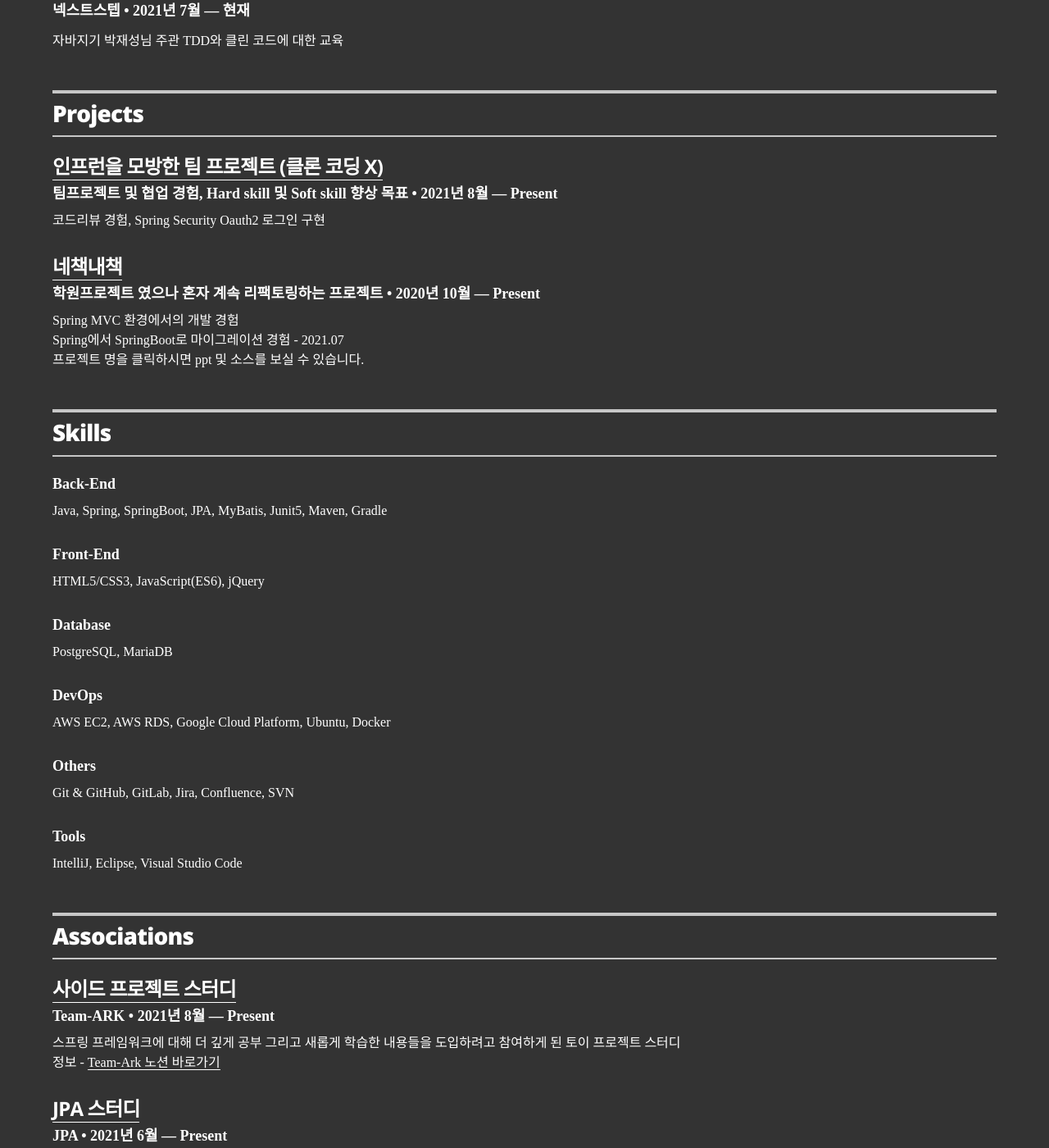
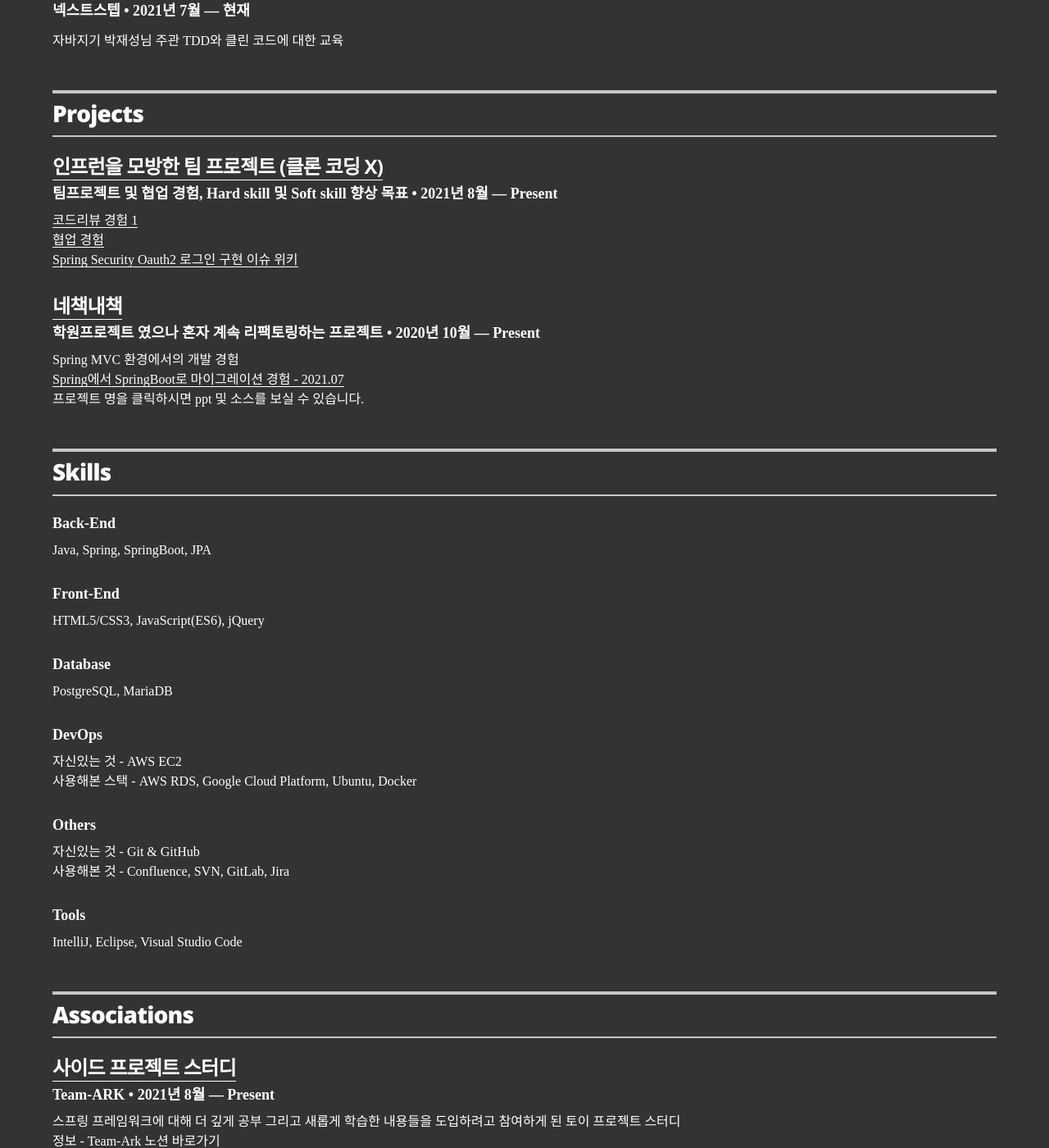
Before and after one commit to lsj8367/resume, a Jekyll site: the page built from index.html, in a window 1280 px wide and 1400 px high, scrolled down 1121 px. Shown: the whole window at 82% size. Built offline with Jekyll 4.4.1, drawn with Linux system fonts in a browser that asks for light colours.

```diff
--- a/_data/skills.yml
+++ b/_data/skills.yml
@@ -1,6 +1,6 @@
 # Skills
 - skill: Back-End
-  description: Java, Spring, SpringBoot, JPA, MyBatis, Junit5, Maven, Gradle
+  description: Java, Spring, SpringBoot, JPA
 
 - skill: Front-End
   description: HTML5/CSS3, JavaScript(ES6), jQuery
@@ -9,10 +9,14 @@
   description: PostgreSQL, MariaDB
 
 - skill: DevOps
-  description: AWS EC2, AWS RDS, Google Cloud Platform, Ubuntu, Docker
+  description:
+    - 자신있는 것 - AWS EC2<br>
+    - 사용해본 스택 - AWS RDS, Google Cloud Platform, Ubuntu, Docker
 
 - skill: Others
-  description: Git & GitHub, GitLab, Jira, Confluence, SVN
+  description:
+    - 자신있는 것 - Git & GitHub<br>
+    - 사용해본 것 - Confluence, SVN, GitLab, Jira
 
 - skill: Tools
   description: IntelliJ, Eclipse, Visual Studio Code
```
Also changed, not shown: _data/projects.yml (+8 -2 lines).
